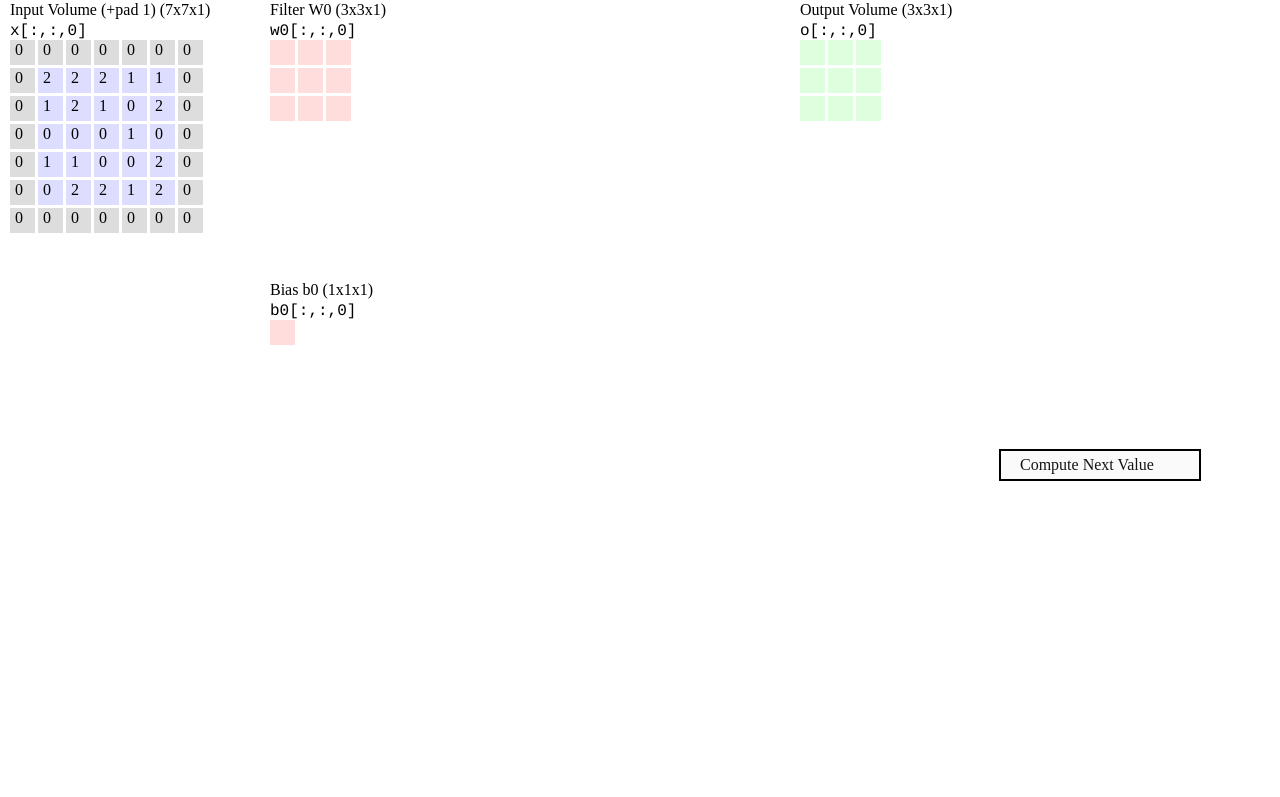
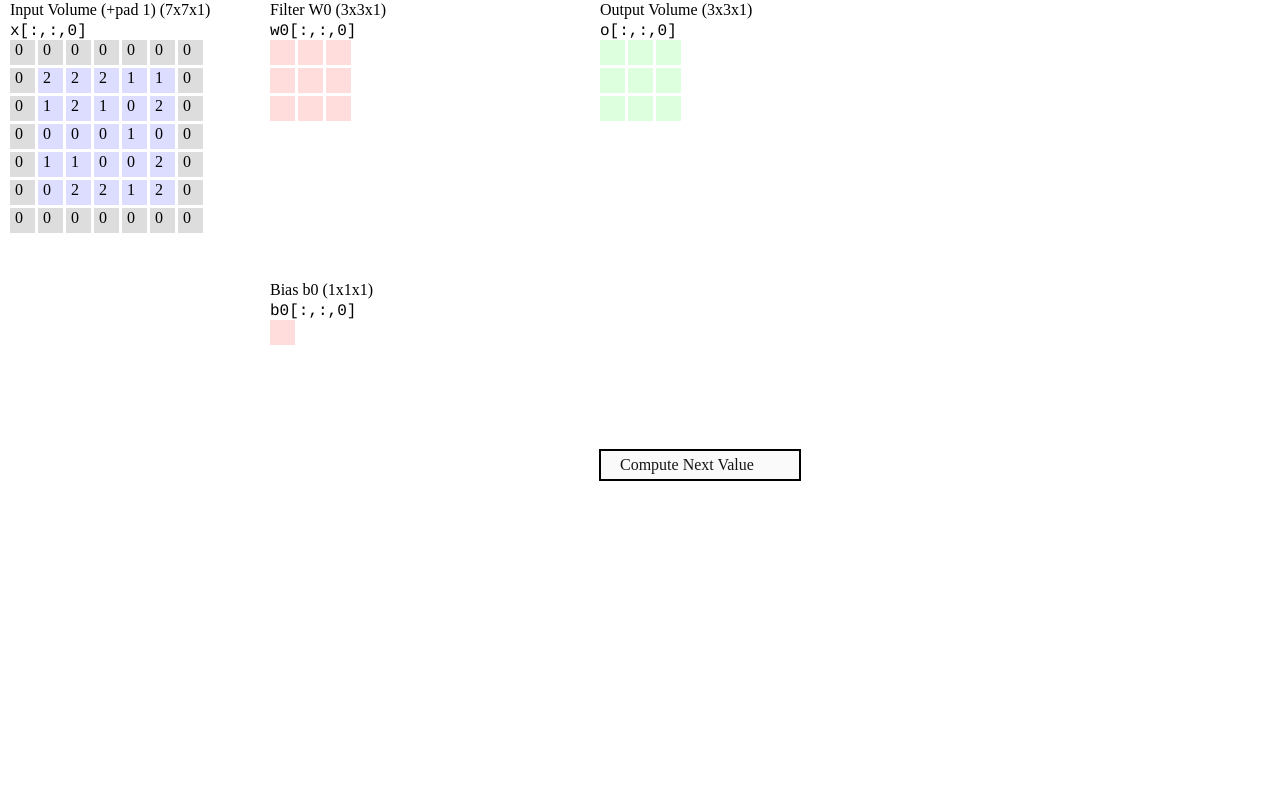
Before and after one commit to vineeth-mdhu/CNN, a plain HTML site: page index.html in a window 1280 px wide. Shown: the top 797 px of the page. Drawn offline with Linux system fonts and the light colour scheme.

```diff
--- a/index.html
+++ b/index.html
@@ -335,7 +335,7 @@
         else {
           o_y = 0;
           o_x++;
-          printOutput(svg, O, 800, yoff);
+          printOutput(svg, O, 600, yoff);
         }
     }
 
@@ -358,19 +358,19 @@
       }
 
       // render output
-      renderVolOutput(svg, O, 800, yoff, '#DFD', 'Output Volume', 'o');
+      renderVolOutput(svg, O, 600, yoff, '#DFD', 'Output Volume', 'o');
 
 
       // render controls
 
       svg.append('text')
-        .attr('x', 1020)
+        .attr('x', 620)
         .attr('y', 470)
         .attr('font-size', 16)
         .attr('fill', 'black')
         .text('Compute Next Value');
       svg.append('rect')
-        .attr('x', 1000)
+        .attr('x', 600)
         .attr('y', 450)
         .attr('height', 30)
         .attr('width', 200)
@@ -382,7 +382,7 @@
           console.log("hi");
           if (o_d < O.depth) {
             if (o_x < O.sx) {
-              printOutput(svg, O, 800, yoff);
+              printOutput(svg, O, 600, yoff);
             }
             else {
               o_x = 0;
```
